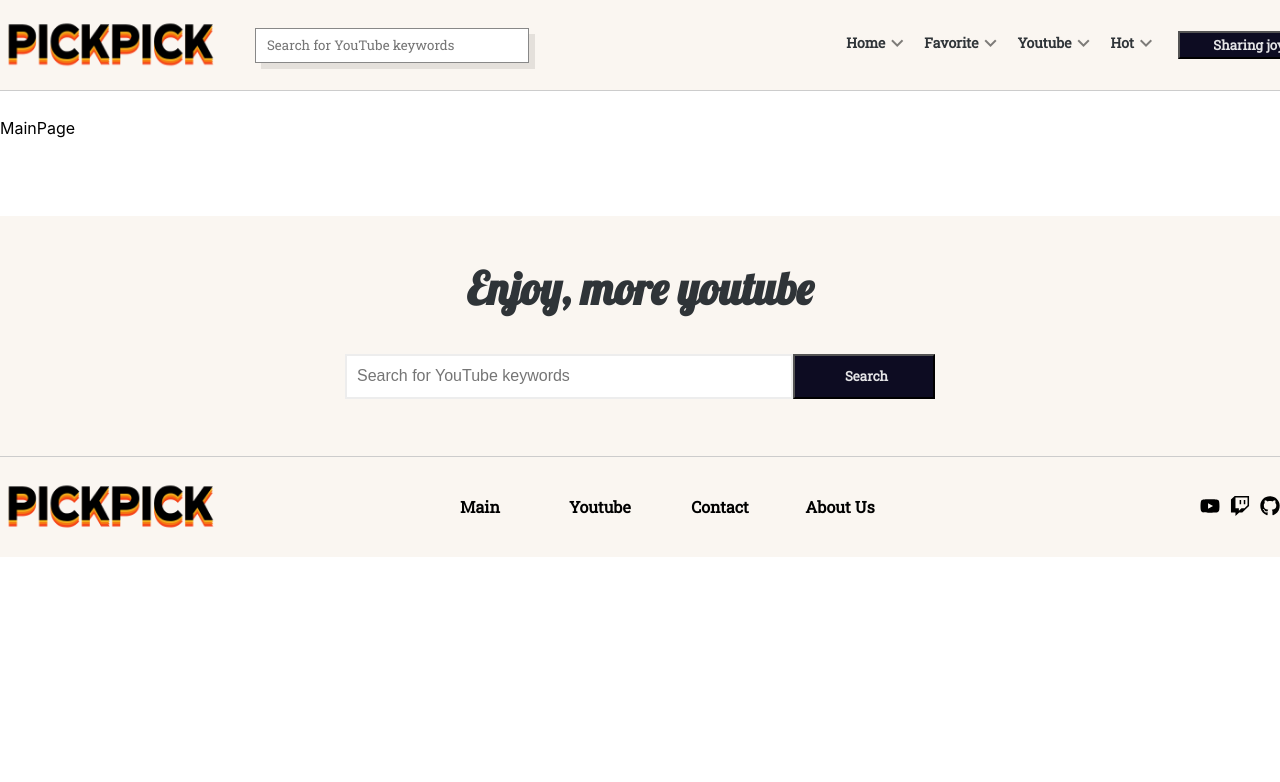
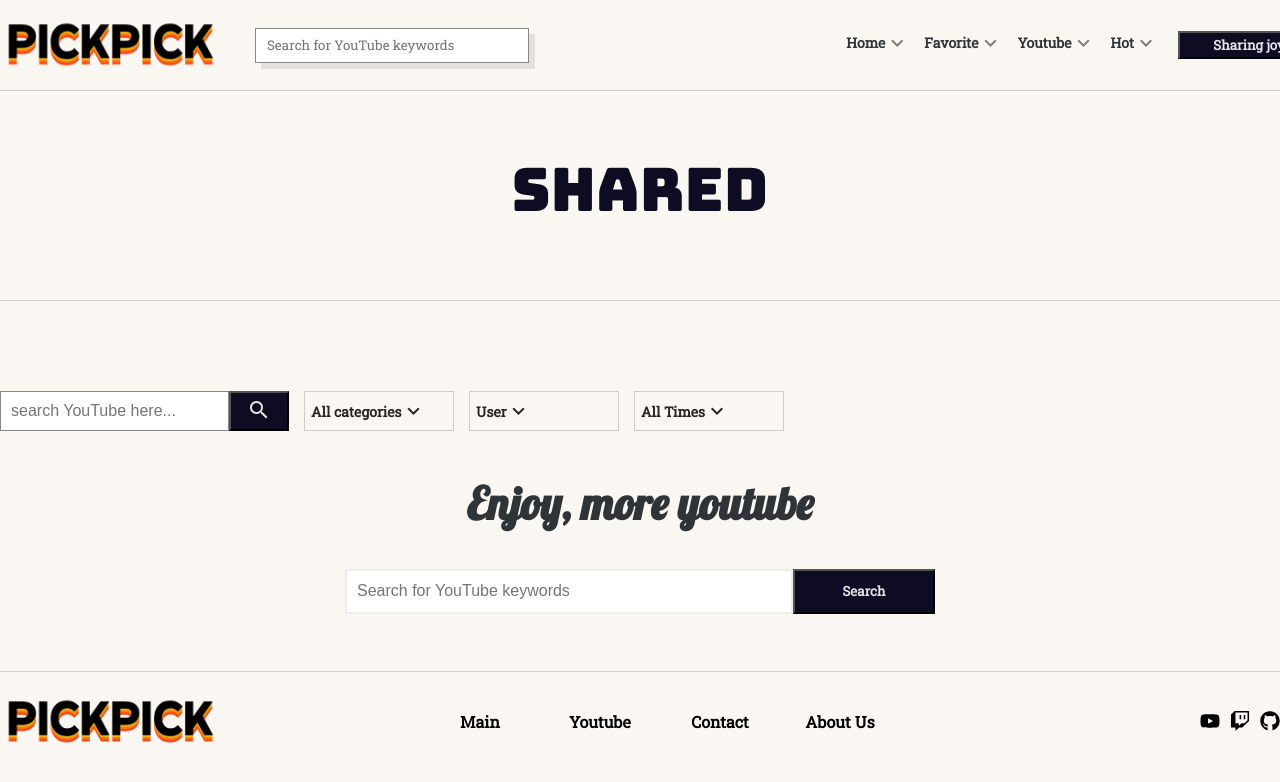
Before and after one commit to eastZoo/PickPick, a React (Create React App) app in the folder front/: page / in a window 1280 px wide. Shown: the top 782 px of the page. Built offline with nearby package versions, Linux system fonts and the light colour scheme; the HTML template or start-up script is replaced by a standard one.

Commit message:
ADD : 메인메뉴 드롭바 생성

```diff
--- a/front/src/layout/Footer.css
+++ b/front/src/layout/Footer.css
@@ -47,7 +47,6 @@ footer .container .footer__wrapper .footer__main .search input{
   box-sizing: border-box;
 }
 footer .container .footer__wrapper .footer__main .search button{
-  padding: 0 50px;
   background-color: #0d0c22;
   color: #e4e4e6;
   font-family: 'Roboto Slab', serif;
--- a/front/src/layout/Header.css
+++ b/front/src/layout/Header.css
@@ -1,5 +1,7 @@
 body{
+  background: #faf6f1;
 }
+
 
 /* COMMON */
 a {
--- a/front/src/pages/MainPage.css
+++ b/front/src/pages/MainPage.css
@@ -1,3 +1,116 @@
-.subheader{
-  padding: 120px 0 80px 0;
+.mainpage{
+ width: 100%;
+
 }
+
+.mainpage .mainpage__wrapper{
+  margin: 0 auto;
+  max-width: 100%;
+}
+
+.mainpage .mainpage__wrapper .subhead__wrapper {
+  padding: 160px 0 80px 0;
+  font-family: 'Bungee', cursive;
+  font-size: 60px;
+  text-align: center;
+  color: #0d0c22;
+  border-bottom: 1px solid #ccc;
+}
+
+.mainpage .mainpage__wrapper .main__content{
+  margin: 90px auto 0;
+  max-width: 1320px;
+}
+
+.mainpage .mainpage__wrapper .main__content .main__content__wrapper{
+
+}
+
+/* SEARCH */
+.mainpage .mainpage__wrapper .main__content .main__content__wrapper .search{
+  align-items: center;
+  display:flex;
+}
+
+.mainpage .mainpage__wrapper .main__content .main__content__wrapper .search input{
+  height: 40px;
+  font-size: 16px;
+  color: #888;
+  background-color: #fff;
+  border: 1px solid #888;
+  padding: 0 10px;
+  box-sizing: border-box;
+}
+.mainpage .mainpage__wrapper .main__content .main__content__wrapper .search button{
+  background-color: #0d0c22;
+  color: #e4e4e6;
+  width: 60px;
+  height: 40px;
+  cursor: pointer;
+  transition: .5s;
+}
+/* 검색버튼 호버기능 */
+.mainpage .mainpage__wrapper .main__content .main__content__wrapper .search:hover button{
+  background-color: #fdfbf8;
+  color: #0d0c22;
+  width: 60px;
+  height: 40px;
+  cursor: pointer;
+  transition: .5s;
+  border: 1px solid ;
+}
+
+
+
+/* MAIN SECTION */
+.mainpage .mainpage__wrapper .main__content .main__content__wrapper{
+  display: flex;
+}
+
+
+.mainpage .mainpage__wrapper .main__content .main__content__wrapper .dropdown{
+  max-width: 200px;
+  margin-left: 15px;
+
+}
+
+.mainpage .mainpage__wrapper .main__content .main__content__wrapper .dropdown>.material-icons{
+  font-family : 'Material Icons';
+}
+.mainpage .mainpage__wrapper .main__content .main__content__wrapper .dropdown .dropbtn{
+  font-family: 'Roboto Slab', serif;
+  border: 1px solid #ccc;
+  background-color: inherit;
+  font-weight: 600;
+  height: 40px;
+  color: rgb(37, 37, 37);
+  width: 150px;
+  font-size: 14px;
+  display: flex;
+  align-items: center;
+  cursor: pointer;
+}
+.mainpage .mainpage__wrapper .main__content .main__content__wrapper .dropdown .dropdown-content{
+  display : none;
+  position : absolute;
+  z-index : 1; /*다른 요소들보다 앞에 배치*/
+  font-weight: 400;
+  background-color: #f9f9f9;
+  min-width : 200px;
+}
+
+.mainpage .mainpage__wrapper .main__content .main__content__wrapper .dropdown .dropdown-content a{
+  display : block;
+  text-decoration : none;
+  color : rgb(37, 37, 37);
+  font-size: 12px;
+  padding : 12px 20px;
+}
+
+.mainpage .mainpage__wrapper .main__content .main__content__wrapper .dropdown .dropdown-content a:hover{
+  background-color : #ececec
+}
+
+.mainpage .mainpage__wrapper .main__content .main__content__wrapper .dropdown:hover .dropdown-content {
+  display: block;
+}
--- a/front/src/pages/MainPage.jsx
+++ b/front/src/pages/MainPage.jsx
@@ -3,6 +3,61 @@ import './MainPage.css'
 
 export default function MainPage() {
   return (
-    <div className='subheader'>MainPage</div>
-  )
+    <section className="mainpage">
+      <div className="mainpage__wrapper">
+        <div className="subhead__wrapper">
+          <div className="subheader">
+            <h1>SHARED</h1>
+          </div>
+        </div>
+        {/* 검색 카테고리 */}
+        <div className="main__content">
+          <div className="main__content__wrapper">
+            <div className="search">
+              <input placeholder="search YouTube here..." />
+              <button>
+                <span class="material-icons">search</span>
+              </button>
+            </div>
+            {/* 드롭다운 1 */}
+            <div className="dropdown">
+              <button className="dropbtn">
+                All categories
+                <span class="material-icons">keyboard_arrow_down</span>
+              </button>
+              <div className="dropdown-content">
+                <a href="/">profile</a>
+                <a href="/">write a post</a>
+                <a href="/">settings</a>
+              </div>
+            </div>
+            {/* 드롭다운 1 */}
+            <div className="dropdown">
+              <button className="dropbtn">
+                User
+                <span class="material-icons">keyboard_arrow_down</span>
+              </button>
+              <div className="dropdown-content">
+                <a href="/">profile</a>
+                <a href="/">write a post</a>
+                <a href="/">settings</a>
+              </div>
+            </div>
+            {/* 드롭다운 1 */}
+            <div className="dropdown">
+              <button className="dropbtn">
+                All Times
+                <span class="material-icons">keyboard_arrow_down</span>
+              </button>
+              <div className="dropdown-content">
+                <a href="/">profile</a>
+                <a href="/">write a post</a>
+                <a href="/">settings</a>
+              </div>
+            </div>
+          </div>
+        </div>
+      </div>
+    </section>
+  );
 }
```
